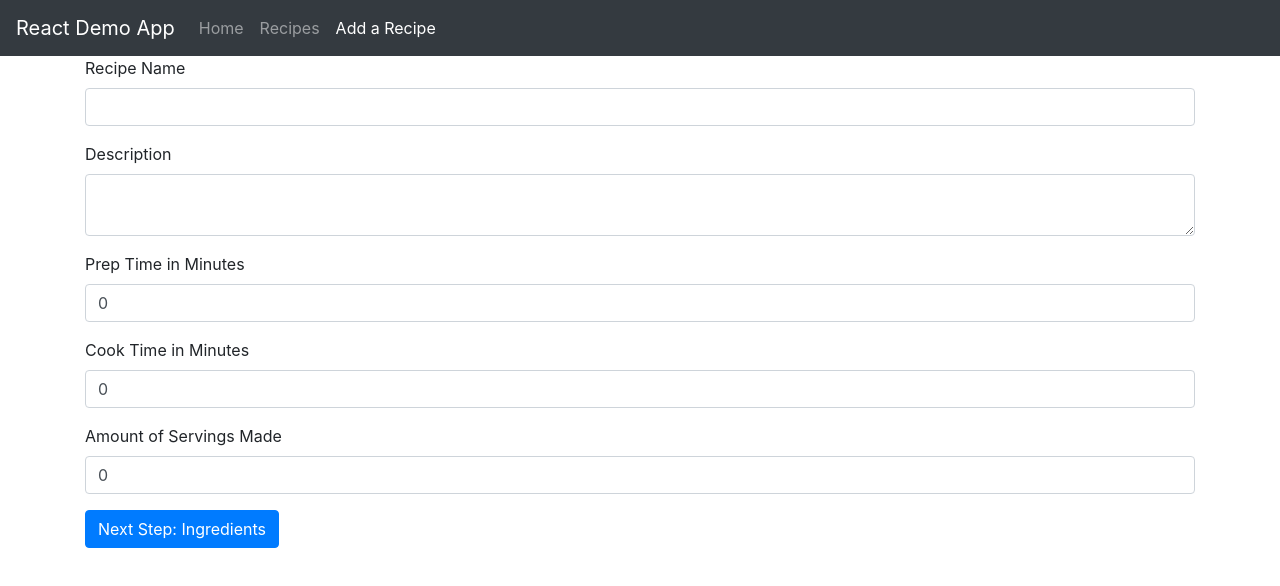
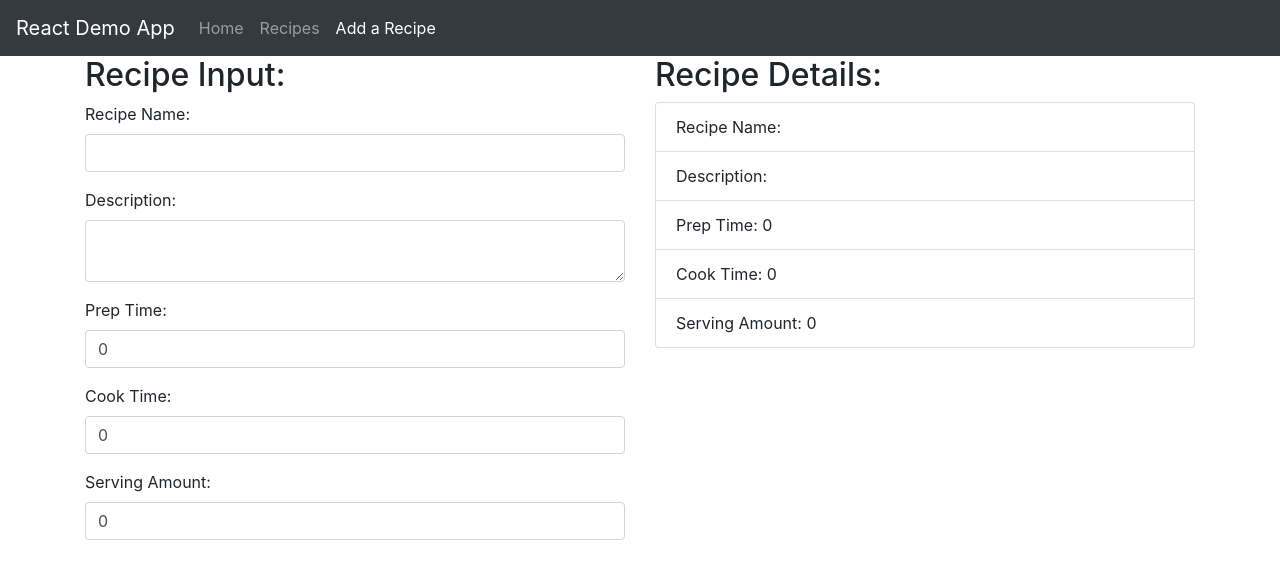
Before and after one commit to kyleb68/meal-prep-react, a React (Create React App) app: page /#/AddRecipes in a window 1280 px wide. Shown: the top 586 px of the page. Built offline with nearby package versions, Linux system fonts and the light colour scheme.

Commit message:
started implementation of adding recipe to 1 page

```diff
--- a/src/components/IngredientInput.js
+++ /dev/null
@@ -1,56 +0,0 @@
-import React, { Component } from "react";
-import { Form } from "react-bootstrap";
-
-class IngredientInput extends Component {
-  constructor(props) {
-    super(props);
-
-    this.state = {};
-  }
-
-  render() {
-    return this.props.ingredients.map((ingredient, index) => {
-      return (
-        <Form.Row>
-          <Form.Group controlID="formRecipeIngredientName">
-            <Form.Label>Ingredient Name</Form.Label>
-            <Form.Control type="text" required={true} />
-          </Form.Group>
-          <Form.Group controlID="formRecipeIngredientQuantity">
-            <Form.Label>Quantity</Form.Label>
-            <Form.Control type="number" required={true} />
-          </Form.Group>
-          <Form.Group controlID="formRecipeIngredientMeasurement">
-            <Form.Label>Units</Form.Label>
-            <Form.Control as="select" defaultValue="select one" required={true}>
-              <option>tsp.</option>
-              <option>tbsp.</option>
-              <option>fluid ounce</option>
-              <option>cup</option>
-              <option>pint</option>
-              <option>quart</option>
-              <option>gallon</option>
-              <option>ml</option>
-              <option>liter</option>
-              <option>pound(s)</option>
-              <option>ounce</option>
-              <option>mg</option>
-              <option>g</option>
-              <option>kg</option>
-              <option>mm</option>
-              <option>cm</option>
-              <option>m</option>
-              <option>inch</option>
-            </Form.Control>
-          </Form.Group>
-          <Form.Group controlID="formRecipeIngredientDescription">
-            <Form.Label>Description</Form.Label>
-            <Form.Control type="text" />
-          </Form.Group>
-        </Form.Row>
-      );
-    });
-  }
-}
-
-export default IngredientInput;
--- /dev/null
+++ b/src/components/RecipeDetailList/RecipeDetailList.js
@@ -0,0 +1,17 @@
+import React from "react";
+import { ListGroup, ListGroupItem } from "react-bootstrap";
+
+const RecipeDetaiList = (props) => {
+  let recipe = props.recipe;
+  return (
+    <ListGroup>
+      <ListGroup.Item>Recipe Name: {recipe.title}</ListGroup.Item>
+      <ListGroup.Item>Description: {recipe.description}</ListGroup.Item>
+      <ListGroup.Item>Prep Time: {recipe.prepTime}</ListGroup.Item>
+      <ListGroup.Item>Cook Time: {recipe.cookTime}</ListGroup.Item>
+      <ListGroup.Item>Serving Amount: {recipe.servingAmount}</ListGroup.Item>
+    </ListGroup>
+  );
+};
+
+export default RecipeDetaiList;
--- /dev/null
+++ b/src/components/RecipeInputs/IngredientInput.js
@@ -0,0 +1,84 @@
+import React from "react";
+import { Form } from "react-bootstrap";
+
+const IngredientInput = (props) => {
+  return props.ingredients.map((value, index) => {
+    let ingredientNameId = `ingredient-name-${index}`,
+      ingredientQuantityId = `ingredient-quantity-${index}`,
+      ingredientUnitId = `ingredient-units-${index}`,
+      ingredientDescId = `ingredient-description-${index}`;
+    return (
+      <Form.Row key={index}>
+        <Form.Group>
+          <Form.Label>Ingredient Name</Form.Label>
+          <Form.Control
+            name={ingredientNameId}
+            data-id={index}
+            id="name"
+            type="text"
+            value={props.ingredients[index].name}
+            className="name"
+            required={true}
+          />
+        </Form.Group>
+        <Form.Group>
+          <Form.Label>Quantity</Form.Label>
+          <Form.Control
+            name={ingredientQuantityId}
+            data-id={index}
+            id="quantity"
+            type="number"
+            value={props.ingredients[index].quantity}
+            className="quantity"
+            required={true}
+          />
+        </Form.Group>
+        <Form.Group>
+          <Form.Label>Units</Form.Label>
+          <Form.Control
+            name={ingredientUnitId}
+            data-id={index}
+            id="unit"
+            type="text"
+            value={props.ingredients[index].unit}
+            className="unit"
+            as="select"
+            required={true}
+          >
+            <option>tsp.</option>
+            <option>tbsp.</option>
+            <option>fluid ounce</option>
+            <option>cup</option>
+            <option>pint</option>
+            <option>quart</option>
+            <option>gallon</option>
+            <option>ml</option>
+            <option>liter</option>
+            <option>pound(s)</option>
+            <option>ounce</option>
+            <option>mg</option>
+            <option>g</option>
+            <option>kg</option>
+            <option>mm</option>
+            <option>cm</option>
+            <option>m</option>
+            <option>inch</option>
+          </Form.Control>
+        </Form.Group>
+        <Form.Group>
+          <Form.Label>Description</Form.Label>
+          <Form.Control
+            name={ingredientDescId}
+            data-id={index}
+            id="description"
+            type="text"
+            value={props.ingredients[index].description}
+            className="description"
+          />
+        </Form.Group>
+      </Form.Row>
+    );
+  });
+};
+
+export default IngredientInput;
--- a/src/views/Main.js
+++ b/src/views/Main.js
@@ -6,6 +6,7 @@ import Home from "./Home";
 import Recipes from "./Recipes";
 import AddRecipes from "./RecipeInputViews/AddRecipes";
 import IngredientInputView from "./RecipeInputViews/IngredientInputView";
+import InstructionInputView from "./RecipeInputViews/InstructionInputView";
 
 class Main extends Component {
   render() {
@@ -35,6 +36,7 @@ class Main extends Component {
           <Route path="/Recipes" component={Recipes} />
           <Route path="/AddRecipes" component={AddRecipes} />
           <Route path="/ingredient-input" component={IngredientInputView} />
+          <Route path="/instruction-input" component={InstructionInputView} />
         </div>
       </HashRouter>
     );
--- a/src/views/RecipeInputViews/AddRecipes.js
+++ b/src/views/RecipeInputViews/AddRecipes.js
@@ -1,114 +1,81 @@
-import React, { Component } from "react";
-import { Container, Form, Button } from "react-bootstrap";
-import { Link } from "react-router-dom";
+import React, { useState } from "react";
+import { Container, Col, Row, Form } from "react-bootstrap";
+import RecipeDetailList from "../../components/RecipeDetailList/RecipeDetailList";
 
-class AddRecipes extends Component {
-  constructor(props) {
-    super(props);
-
-    this.state = {
+const AddRecipes = () => {
+  const [recipe, setRecipe] = useState({
     title: "",
     description: "",
     prepTime: 0,
     cookTime: 0,
     servingAmount: 0,
-      ingredients: [],
-    };
-
-    this.handleTitleChange = this.handleTitleChange.bind(this);
-    this.handleCookChange = this.handleCookChange.bind(this);
-    this.handleDescriptionChange = this.handleDescriptionChange.bind(this);
-    this.handlePrepChange = this.handlePrepChange.bind(this);
-    this.handleServingChange = this.handleServingChange.bind(this);
-  }
-
-  handleTitleChange = (event) => {
-    this.setState({ title: event.target.value });
-  };
-
-  handleDescriptionChange = (event) => {
-    this.setState({ description: event.target.value });
-  };
-
-  handlePrepChange = (event) => {
-    this.setState({ prepTime: event.target.value });
-  };
-
-  handleCookChange = (event) => {
-    this.setState({ cookTime: event.target.value });
-  };
-
-  handleServingChange = (event) => {
-    this.setState({ servingAmount: event.target.value });
-  };
-
-  addIngredientInput = () => {
-    this.setState((prevState) => ({
-      ingredients: [
-        ...prevState.ingredients,
-        { name: "", quantity: 0, unit: "", description: "" },
-      ],
-    }));
-  };
-  render() {
+  });
   return (
     <Container>
+      <Row>
+        <Col>
+          <h2>Recipe Input:</h2>
           <Form>
-          <Form.Group controlId="formRecipeTitle">
-            <Form.Label>Recipe Name</Form.Label>
+            <Form.Group>
+              <Form.Label>Recipe Name:</Form.Label>
               <Form.Control
                 type="text"
-              required={true}
-              value={this.state.title}
-              onChange={this.handleTitleChange}
+                value={recipe.title}
+                onChange={(e) =>
+                  setRecipe({ ...recipe, title: e.target.value })
+                }
               />
             </Form.Group>
-          <Form.Group controlId="formRecipeDescription">
-            <Form.Label>Description</Form.Label>
+            <Form.Group>
+              <Form.Label>Description:</Form.Label>
               <Form.Control
                 type="text"
                 as="textarea"
-              required={true}
-              value={this.state.description}
-              onChange={this.handleDescriptionChange}
+                value={recipe.description}
+                onChange={(e) =>
+                  setRecipe({ ...recipe, description: e.target.value })
+                }
               />
             </Form.Group>
-          <Form.Group controlId="formRecipePrepTime">
-            <Form.Label>Prep Time in Minutes</Form.Label>
+            <Form.Group>
+              <Form.Label>Prep Time:</Form.Label>
               <Form.Control
                 type="number"
-              value={this.state.prepTime}
-              onChange={this.handlePrepChange}
+                value={recipe.prepTime}
+                onChange={(e) =>
+                  setRecipe({ ...recipe, prepTime: e.target.value })
+                }
               />
             </Form.Group>
-          <Form.Group controlId="formRecipeCookTime">
-            <Form.Label>Cook Time in Minutes</Form.Label>
+            <Form.Group>
+              <Form.Label>Cook Time:</Form.Label>
               <Form.Control
                 type="number"
-              value={this.state.cookTime}
-              onChange={this.handleCookChange}
+                value={recipe.cookTime}
+                onChange={(e) =>
+                  setRecipe({ ...recipe, cookTime: e.target.value })
+                }
               />
             </Form.Group>
-          <Form.Group controlId="formRecipeServings">
-            <Form.Label>Amount of Servings Made</Form.Label>
+            <Form.Group>
+              <Form.Label>Serving Amount:</Form.Label>
               <Form.Control
                 type="number"
-              value={this.state.servingAmount}
-              onChange={this.handleServingChange}
+                value={recipe.servingAmount}
+                onChange={(e) =>
+                  setRecipe({ ...recipe, servingAmount: e.target.value })
+                }
               />
             </Form.Group>
-          <Link
-            to={{
-              pathname: "/ingredient-input",
-              state: { recipe: this.state },
-            }}
-          >
-            <Button>Next Step: Ingredients</Button>
-          </Link>
           </Form>
+        </Col>
+        <Col>
+          <h2>Recipe Details:</h2>
+          <RecipeDetailList recipe={recipe} />
+        </Col>
+      </Row>
     </Container>
   );
-  }
-}
+};
 
 export default AddRecipes;
--- a/src/views/RecipeInputViews/IngredientInputView.js
+++ b/src/views/RecipeInputViews/IngredientInputView.js
@@ -1,19 +1,80 @@
 import React, { Component } from "react";
-import IngredientInput from "../../components/IngredientInput";
+import { ListGroup, Container, Button, Form } from "react-bootstrap";
+import IngredientInput from "../../components/RecipeInputs/IngredientInput";
+import { Link } from "react-router-dom";
 
 class IngredientInputView extends Component {
   constructor(props) {
     super(props);
 
-    this.state = {};
+    this.state = {
+      title: "",
+      description: "",
+      prepTime: 0,
+      cookTime: 0,
+      servingAmount: 0,
+      ingredients: [{ name: "", quantity: 0, unit: "", description: "" }],
+    };
   }
 
   componentDidMount = () => {
-    console.log(this.props.location.state);
+    const recipe = this.props.location.state.recipe;
+    this.setState({
+      title: recipe.title,
+      description: recipe.description,
+      prepTime: recipe.prepTime,
+      cookTime: recipe.cookTime,
+      servingAmount: recipe.servingAmount,
+    });
+  };
+
+  handleChange = (event) => {
+    let ingredients = this.state.ingredients;
+    let ingredient = ingredients[event.target.dataset.id];
+    let key = event.target.id;
+    ingredient[key] = event.target.value;
+    this.setState({ ingredients: ingredients });
+  };
+
+  addIngredientInput = () => {
+    this.setState((prevState) => ({
+      ingredients: [
+        ...prevState.ingredients,
+        { name: "", quantity: 0, unit: "", description: "" },
+      ],
+    }));
   };
 
   render() {
-    return <div>Text in component</div>;
+    return (
+      <Container>
+        <ListGroup>
+          <ListGroup.Item>Recipe Name: {this.state.title}</ListGroup.Item>
+          <ListGroup.Item>Description: {this.state.description}</ListGroup.Item>
+          <ListGroup.Item>
+            Prep Time: {this.state.prepTime} minutes
+          </ListGroup.Item>
+          <ListGroup.Item>
+            Cook Time: {this.state.cookTime} minutes
+          </ListGroup.Item>
+          <ListGroup.Item>
+            Serving Amount: {this.state.servingAmount} servings
+          </ListGroup.Item>
+        </ListGroup>
+        <Form onChange={this.handleChange}>
+          <IngredientInput ingredients={this.state.ingredients} />
+          <Button onClick={this.addIngredientInput}>Add Ingredient</Button>
+          <Link
+            to={{
+              pathname: "/instruction-input",
+              state: { recipe: this.state },
+            }}
+          >
+            <Button>Next Step: Instructions</Button>
+          </Link>
+        </Form>
+      </Container>
+    );
   }
 }
 
--- /dev/null
+++ b/src/views/RecipeInputViews/InstructionInputView.js
@@ -0,0 +1,33 @@
+import React, { Component } from "react";
+
+export default class InstructionInputView extends Component {
+  constructor(props) {
+    super(props);
+
+    this.state = {
+      title: "",
+      description: "",
+      prepTime: 0,
+      cookTime: 0,
+      servingAmount: 0,
+      ingredients: [{ name: "", quantity: 0, unit: "", description: "" }],
+      instructions: [],
+    };
+  }
+
+  componentDidMount = () => {
+    const recipe = this.props.location.state.recipe;
+    this.setState({
+      title: recipe.title,
+      description: recipe.description,
+      prepTime: recipe.prepTime,
+      cookTime: recipe.cookTime,
+      servingAmount: recipe.servingAmount,
+      ingredients: recipe.ingredients,
+    });
+  };
+
+  render() {
+    return <div> textInComponent </div>;
+  }
+}
```
Also changed, not shown: src/components/RecipeInputs/RecipeDetailInput.js (added, +22 -0 lines). Lines whose indentation alone changed are shown as unchanged.
